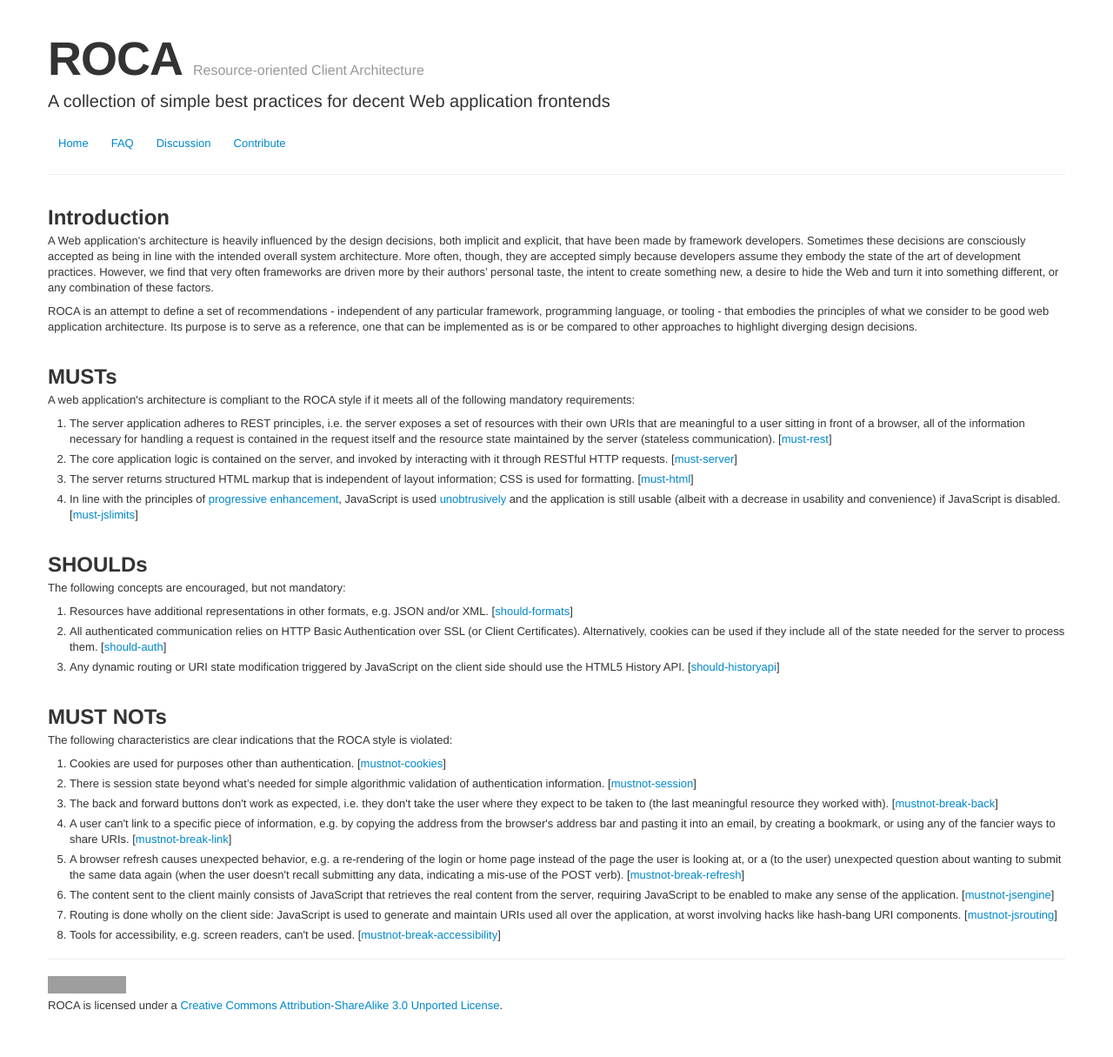
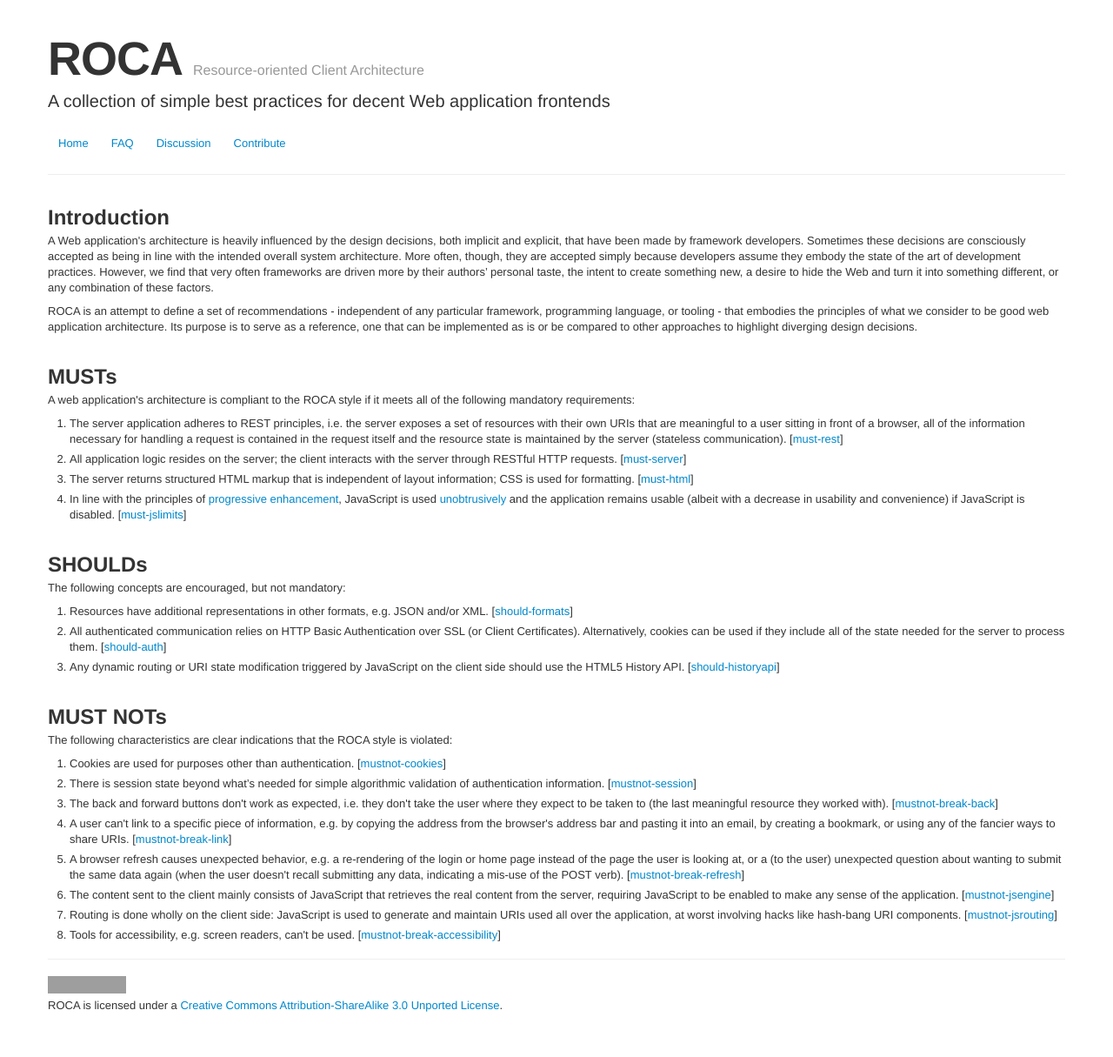
Before and after one commit to innoq/ROCA, a Jekyll site: the page built from index.html, in a window 1280 px wide. Shown: the whole page at 87% size. Built offline with Jekyll 4.4.1, drawn with Linux system fonts in a browser that asks for light colours; grey boxes are pictures that could not be loaded.

Commit message:
input from stefan b., andreas k.

```diff
--- a/index.html
+++ b/index.html
@@ -32,14 +32,18 @@
 		i.e. the server exposes a set of resources with their own URIs
 		that are meaningful to a user sitting in front of a browser, all
 		of the information necessary for handling a request is contained
-		in the request itself and the resource state maintained by the
+		in the request itself and the resource state is maintained by the
 		server (stateless
 		communication). [<a href='#must-rest'>must-rest</a>]
 	</li>
-	<li><a name='must-server'></a>The core application
-		logic is contained on the server, and invoked by
-		interacting with it through
-		RESTful HTTP requests. [<a href='#must-server'>must-server</a>]
+	<li><a name='must-server'></a>All application logic resides
+	  on the server; the client interacts with the server through
+	  RESTful HTTP requests. [<a href='#must-server'>must-server</a>]
+	</li>
+	<li><a name='must-non-browser></a>It must be possible to use
+	  the server's logic through user agents other than a browser,
+	  e.g. a command line client such as curl or
+	  wget. [<a href='#must-non-browser>must-non-browser</a>]
 	</li>
 	<li><a name='must-html'></a>The server returns structured HTML markup that is
 		independent of layout information; CSS is used for
@@ -50,7 +54,7 @@
 		title="Progressive enhancement">progressive enhancement</a>, JavaScript is
 		used <a href="http://en.wikipedia.org/wiki/Unobtrusive_JavaScript"
 		title="Unobtrusive JavaScript">unobtrusively</a>
-		and the application is still usable (albeit with a
+		and the application remains usable (albeit with a
 		decrease in usability and convenience) if JavaScript is
 		disabled. [<a href='#must-jslimits'>must-jslimits</a>]
 	</li>
```
Also changed, not shown: faq.md (+18 -4 lines).
